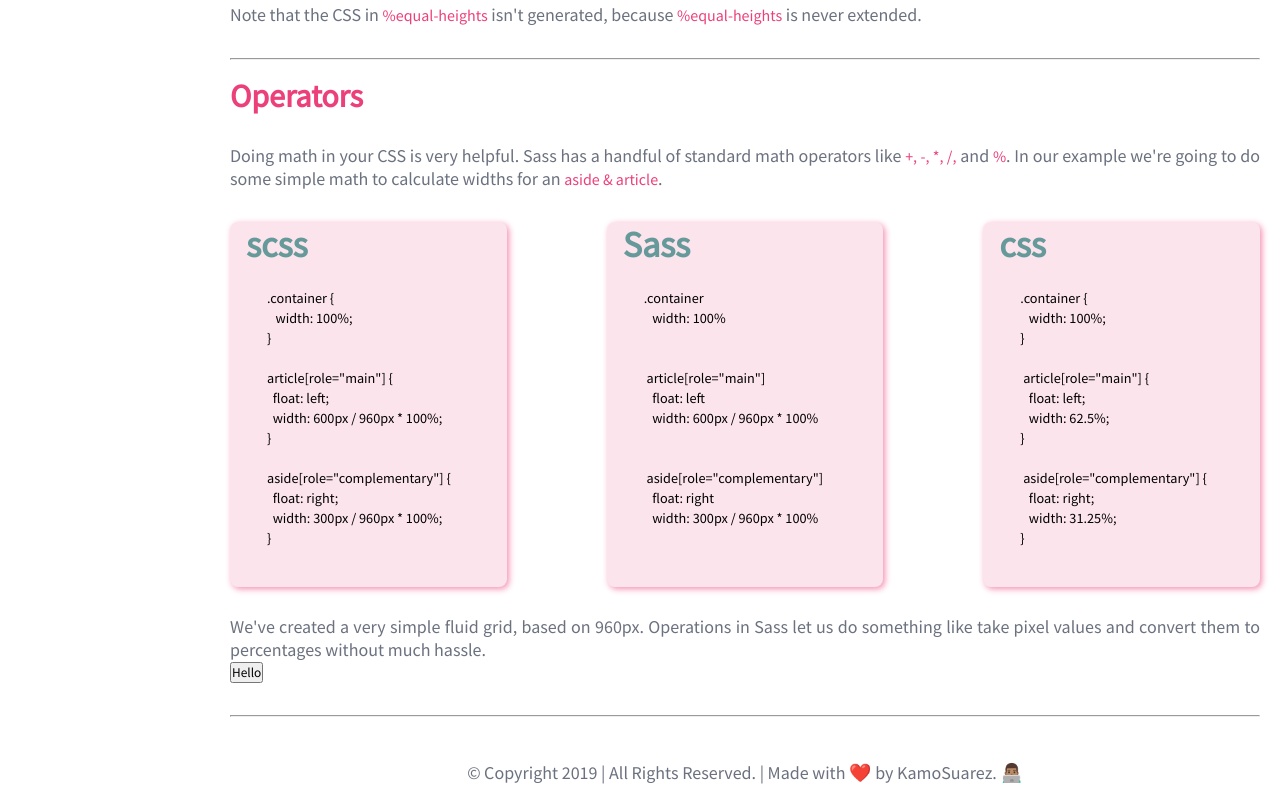
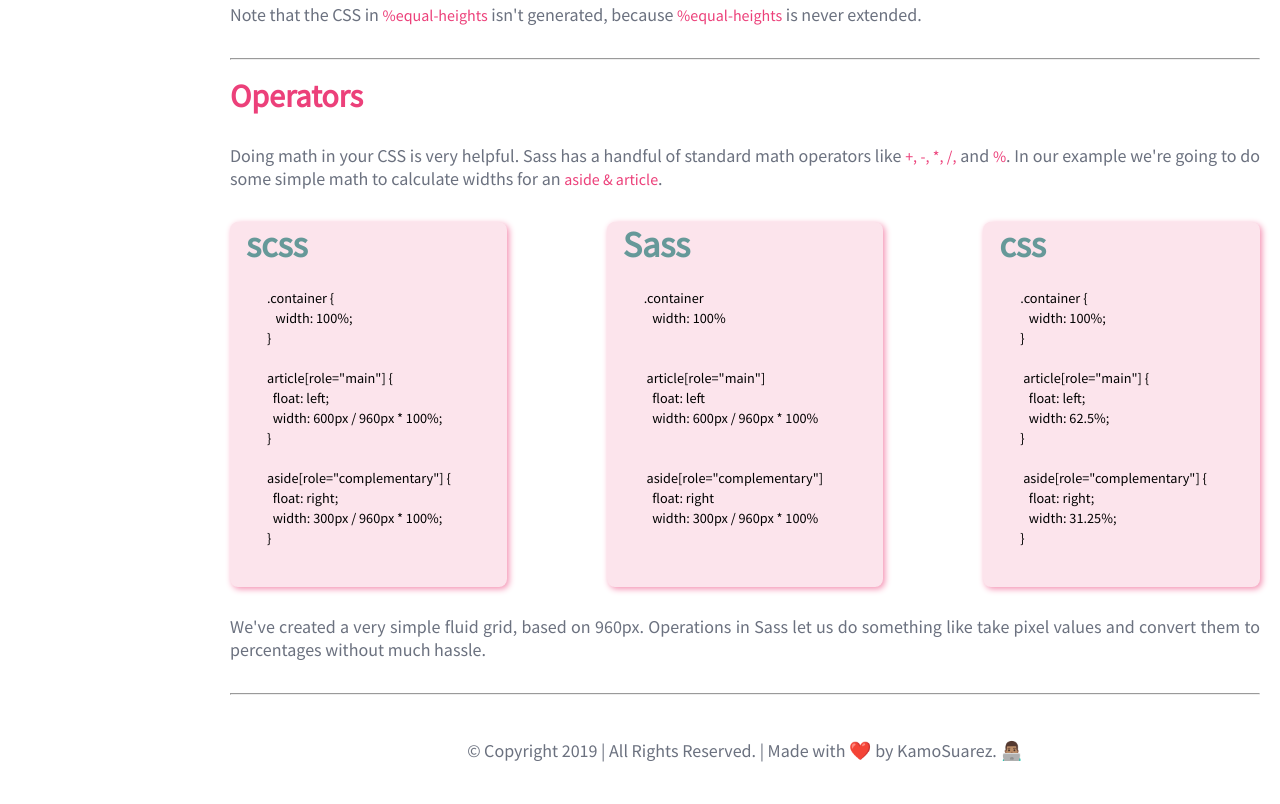
Before and after one commit to CamiloASuarez/Technical-Documentation-Page, a plain HTML site: page index.html in a window 1280 px wide. Shown: the part 5065-5869 px from the top of the page. After the commit the page ends 5847 px from the top, so only its background shows below. Drawn offline with Linux system fonts and the light colour scheme.

Commit message:
End page

```diff
--- a/index.html
+++ b/index.html
@@ -522,9 +522,6 @@
        </div>
      </div>
      <p>We've created a very simple fluid grid, based on 960px. Operations in Sass let us do something like take pixel values and convert them to percentages without much hassle.</p>
-
-    <button class="button"> Hello </button>
-
     <hr>
 </section>
     <div class="footer">
```
